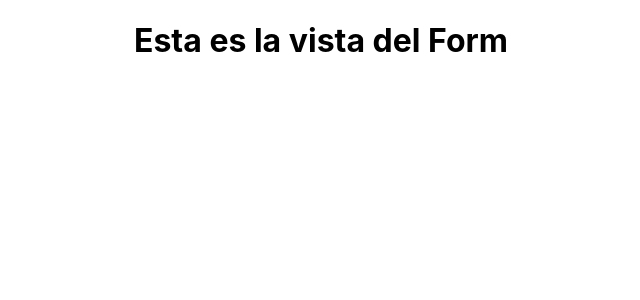
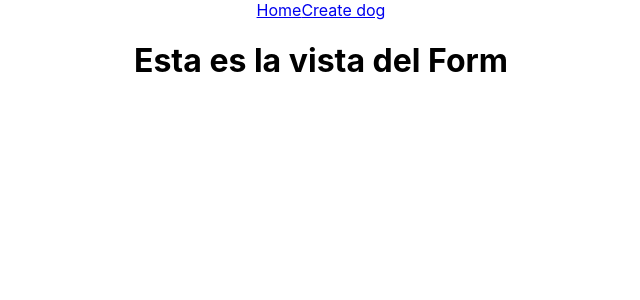
Before and after one commit to Davidc480/API_Dogs, a React (Create React App) app in the folder client/: page /create in a window 1280 px wide. Shown: the top 300 px of the page, without its empty margins (319-959 px from the left). Built offline with nearby package versions, Linux system fonts and the light colour scheme.

Commit message:
Creando componente Cards

```diff
--- a/client/src/App.js
+++ b/client/src/App.js
@@ -1,10 +1,15 @@
 import "./App.css";
 import { Home, Landing, Form, Detail } from "./views";
-import { Route } from "react-router-dom";
+import { Route, useLocation } from "react-router-dom";
+import NavBar from "./components/NavBar/NavBar";
 
 function App() {
+  const { pathname } = useLocation();
+
   return (
     <div className="App">
+      {pathname !== "/" && <NavBar />}
+
       <Route exact path="/" render={() => <Landing />} />
 
       <Route path="/Home" render={() => <Home />} />
--- /dev/null
+++ b/client/src/components/NavBar/NavBar.jsx
@@ -0,0 +1,13 @@
+import { Link } from "react-router-dom";
+// import style from "./NavBar.module.css"
+
+const NavBar = ()=> {
+    return (
+       <div >
+        <Link to="Home">Home</Link>
+        <Link to="/create">Create dog</Link>
+       </div>
+    )
+}
+
+export default NavBar;
```
Also changed, not shown: client/src/components/Cards/Cards.jsx (added), client/src/components/Cards/Cards.module.css (added), client/src/components/NavBar/NavBar.module.css (added).
